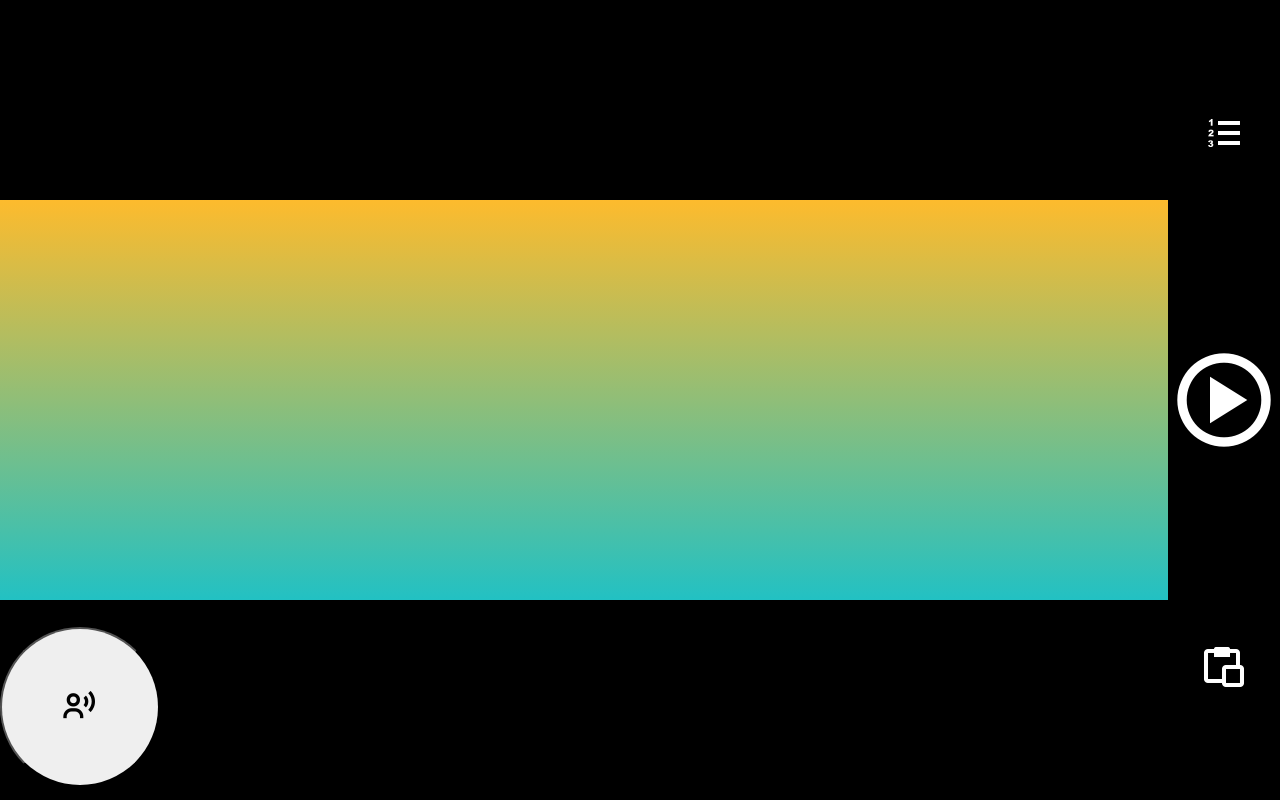
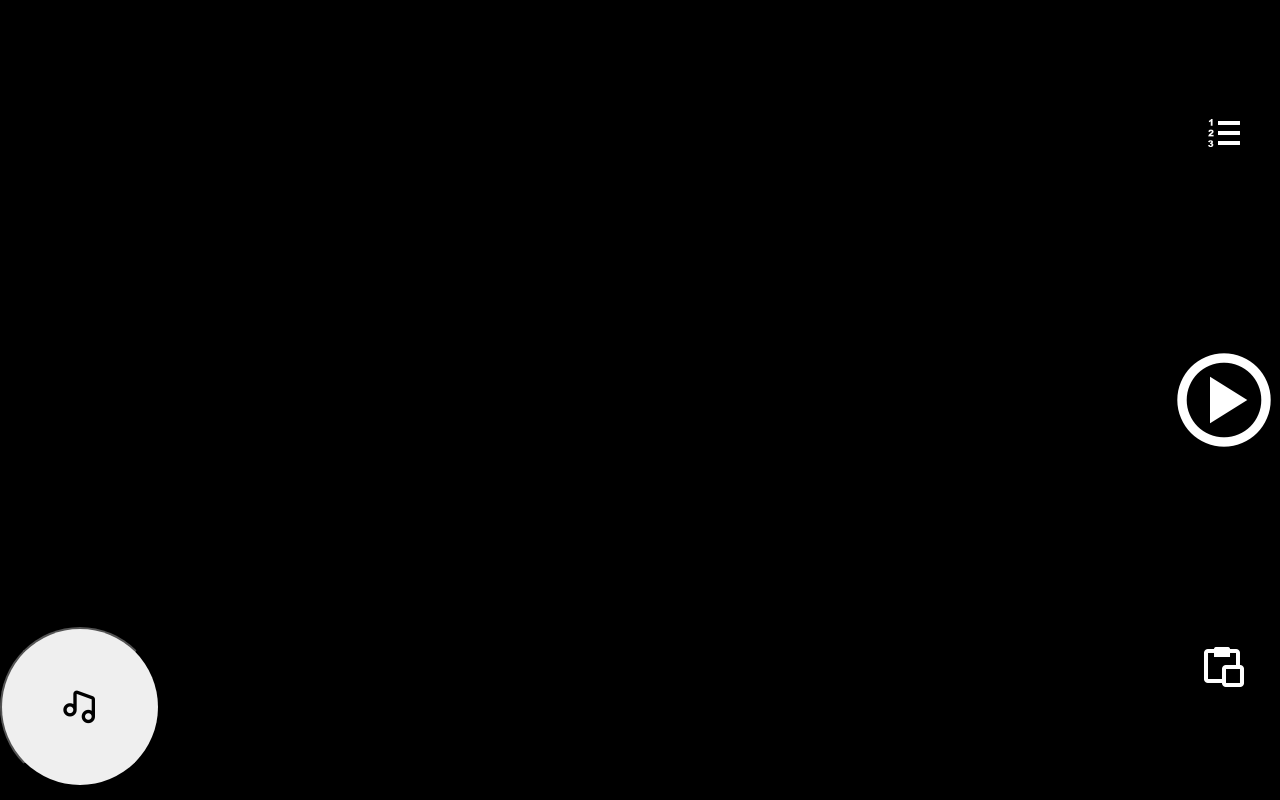
Before and after one commit to KievAndres/lista-canciones-para-tocar, an Angular app: page / in a window 1280 px wide. Both pictures are taken after a click on the button 80 px from the left and 706 px from the top of the page. Built offline with nearby package versions, Linux system fonts and the light colour scheme.

Commit message:
add lyric button

```diff
--- a/src/app/components/player/player.component.html
+++ b/src/app/components/player/player.component.html
@@ -8,5 +8,10 @@
       [enableBlinkNextSong]="enableBlinkNextSong"
     ></player-default-view>
   </ng-container>
-  <button class="player-view-button"><i class="player-view-button-icon bx bx-user-voice"></i></button>
+  <button class="player-view-button" (click)="togglePlayerView()">
+    <ng-container [ngSwitch]="currentPlayerView">
+      <i *ngSwitchCase="playerView.DEFAULT" class="player-view-button-icon bx bx-user-voice"></i>
+      <i *ngSwitchCase="playerView.LYRIC" class="player-view-button-icon bx bx-music"></i>
+    </ng-container>
+  </button>
 </section>
--- a/src/app/components/player/player.component.scss
+++ b/src/app/components/player/player.component.scss
@@ -4,6 +4,7 @@
   position: relative;
 
   .player-view-button {
+    cursor: pointer;
     position: absolute;
     bottom: 3em;
     left: .2em;
--- a/src/app/components/player/player.component.ts
+++ b/src/app/components/player/player.component.ts
@@ -66,4 +66,15 @@ export class PlayerComponent {
   public emitGoToSong(newSong: Song): void {
     this.goToSong.emit(newSong);
   }
+
+  public togglePlayerView(): void {
+    switch (this.currentPlayerView) {
+      case PlayerView.DEFAULT:
+        this.currentPlayerView = PlayerView.LYRIC;
+        break;
+      case PlayerView.LYRIC:
+        this.currentPlayerView = PlayerView.DEFAULT;
+        break;
+    }
+  }
 }
```
